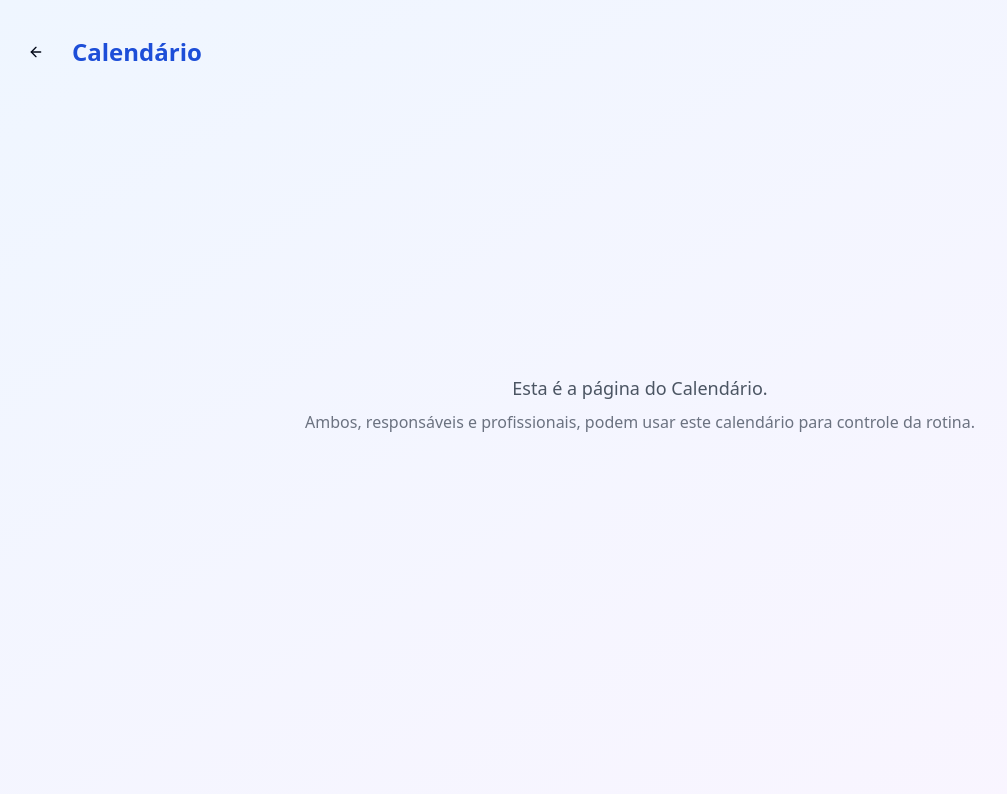
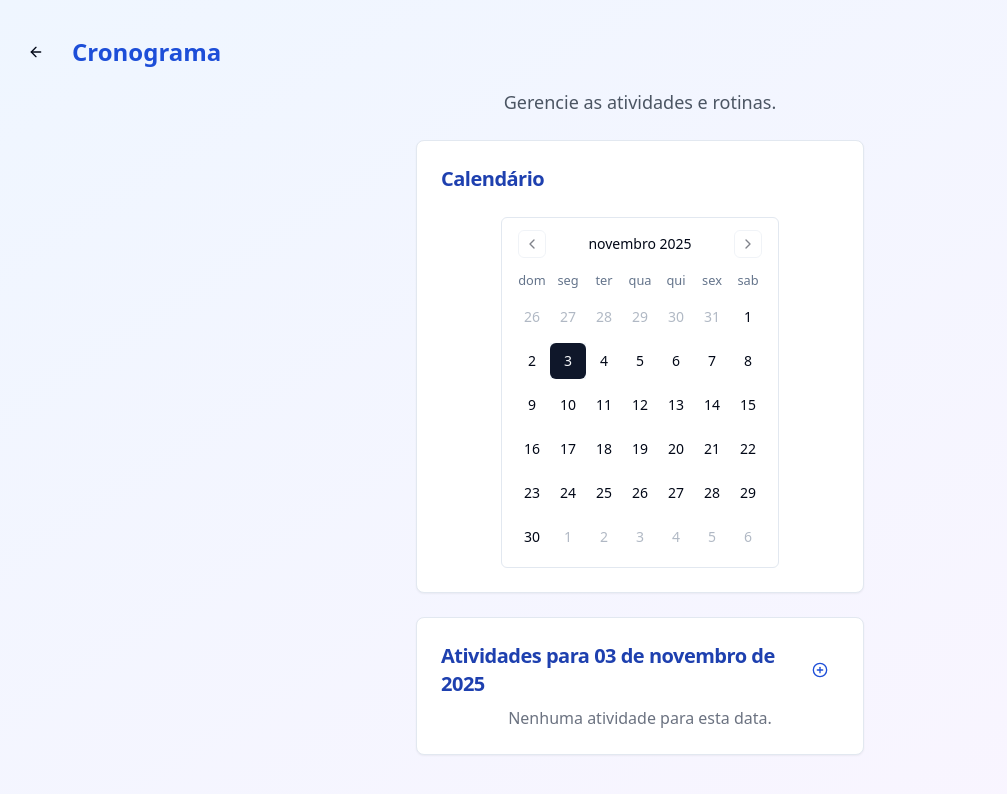
Before and after one commit to vitorferrr/App-connect-TEA, a React (Vite) app: page /calendar in a window 1280 px wide. Shown: the top 794 px of the page, without its empty margins (0-1007 px from the left). Built offline with nearby package versions, Linux system fonts and the light colour scheme.

Commit message:
[dyad] Adicionando calendário com atividades ao cronograma - wrote 1 file(s)

```diff
--- a/src/pages/CalendarPage.tsx
+++ b/src/pages/CalendarPage.tsx
@@ -1,12 +1,91 @@
 "use client";
 
-import React from "react";
+import React, { useState, useMemo } from "react";
 import { Link } from "react-router-dom";
 import { Button } from "@/components/ui/button";
-import { ArrowLeft } from "lucide-react";
+import { ArrowLeft, PlusCircle, Trash2 } from "lucide-react";
 import BottomNavBar from "@/components/BottomNavBar";
+import { Calendar } from "@/components/ui/calendar";
+import {
+  Dialog,
+  DialogContent,
+  DialogHeader,
+  DialogTitle,
+  DialogDescription,
+  DialogFooter,
+  DialogTrigger,
+} from "@/components/ui/dialog";
+import { Input } from "@/components/ui/input";
+import { Label } from "@/components/ui/label";
+import { Textarea } from "@/components/ui/textarea";
+import { Card, CardContent, CardHeader, CardTitle } from "@/components/ui/card";
+import { format } from "date-fns";
+import { ptBR } from "date-fns/locale";
+import { toast } from "sonner";
+
+interface Activity {
+  id: string;
+  title: string;
+  description: string;
+}
 
 const CalendarPage = () => {
+  const [date, setDate] = useState<Date | undefined>(new Date());
+  const [activities, setActivities] = useState<{ [key: string]: Activity[] }>({});
+  const [newActivityTitle, setNewActivityTitle] = useState("");
+  const [newActivityDescription, setNewActivityDescription] = useState("");
+  const [isDialogOpen, setIsDialogOpen] = useState(false);
+
+  const formatDateKey = (d: Date | undefined): string => {
+    return d ? format(d, "yyyy-MM-dd") : "";
+  };
+
+  const formatDisplayDate = (d: Date | undefined): string => {
+    return d ? format(d, "dd 'de' MMMM 'de' yyyy", { locale: ptBR }) : "Nenhuma data selecionada";
+  };
+
+  const selectedDateKey = useMemo(() => formatDateKey(date), [date]);
+  const activitiesForSelectedDate = useMemo(() => activities[selectedDateKey] || [], [activities, selectedDateKey]);
+
+  const handleAddActivity = () => {
+    if (!date) {
+      toast.error("Selecione uma data para adicionar uma atividade.");
+      return;
+    }
+    if (!newActivityTitle.trim()) {
+      toast.error("O título da atividade não pode ser vazio.");
+      return;
+    }
+
+    const newActivity: Activity = {
+      id: Date.now().toString(), // Simple unique ID
+      title: newActivityTitle.trim(),
+      description: newActivityDescription.trim(),
+    };
+
+    setActivities((prevActivities) => ({
+      ...prevActivities,
+      [selectedDateKey]: [...(prevActivities[selectedDateKey] || []), newActivity],
+    }));
+
+    setNewActivityTitle("");
+    setNewActivityDescription("");
+    setIsDialogOpen(false);
+    toast.success("Atividade adicionada com sucesso!");
+  };
+
+  const handleDeleteActivity = (activityId: string) => {
+    if (!date) return;
+
+    setActivities((prevActivities) => ({
+      ...prevActivities,
+      [selectedDateKey]: prevActivities[selectedDateKey].filter(
+        (activity) => activity.id !== activityId
+      ),
+    }));
+    toast.success("Atividade removida.");
+  };
+
   return (
     <div className="min-h-screen flex flex-col bg-gradient-to-br from-blue-50 to-purple-50 p-4 pb-20">
       <header className="py-4 flex items-center">
@@ -15,16 +94,108 @@ const CalendarPage = () => {
             <ArrowLeft className="h-6 w-6" />
           </Button>
         </Link>
-        <h1 className="text-2xl font-bold text-blue-700 ml-4">Calendário</h1>
+        <h1 className="text-2xl font-bold text-blue-700 ml-4">Cronograma</h1>
       </header>
 
-      <main className="flex-grow flex flex-col items-center justify-center text-center">
-        <p className="text-lg text-gray-600">
-          Esta é a página do Calendário.
+      <main className="flex-grow flex flex-col items-center w-full max-w-md mx-auto space-y-6">
+        <p className="text-lg text-gray-600 text-center">
+          Gerencie as atividades e rotinas.
         </p>
-        <p className="text-md text-gray-500 mt-2">
-          Ambos, responsáveis e profissionais, podem usar este calendário para controle da rotina.
-        </p>
+
+        <Card className="w-full">
+          <CardHeader>
+            <CardTitle className="text-xl text-blue-800">Calendário</CardTitle>
+          </CardHeader>
+          <CardContent className="flex justify-center">
+            <Calendar
+              mode="single"
+              selected={date}
+              onSelect={setDate}
+              className="rounded-md border"
+              locale={ptBR}
+            />
+          </CardContent>
+        </Card>
+
+        {date && (
+          <Card className="w-full">
+            <CardHeader className="flex flex-row items-center justify-between space-y-0 pb-2">
+              <CardTitle className="text-xl text-blue-800">
+                Atividades para {formatDisplayDate(date)}
+              </CardTitle>
+              <Dialog open={isDialogOpen} onOpenChange={setIsDialogOpen}>
+                <DialogTrigger asChild>
+                  <Button variant="ghost" size="icon" className="text-blue-700 hover:text-blue-900">
+                    <PlusCircle className="h-6 w-6" />
+                  </Button>
+                </DialogTrigger>
+                <DialogContent className="sm:max-w-[425px]">
+                  <DialogHeader>
+                    <DialogTitle>Adicionar Atividade</DialogTitle>
+                    <DialogDescription>
+                      Adicione uma nova atividade para {formatDisplayDate(date)}.
+                    </DialogDescription>
+                  </DialogHeader>
+                  <div className="grid gap-4 py-4">
+                    <div className="grid grid-cols-4 items-center gap-4">
+                      <Label htmlFor="title" className="text-right">
+                        Título
+                      </Label>
+                      <Input
+                        id="title"
+                        value={newActivityTitle}
+                        onChange={(e) => setNewActivityTitle(e.target.value)}
+                        className="col-span-3"
+                      />
+                    </div>
+                    <div className="grid grid-cols-4 items-center gap-4">
+                      <Label htmlFor="description" className="text-right">
+                        Descrição
+                      </Label>
+                      <Textarea
+                        id="description"
+                        value={newActivityDescription}
+                        onChange={(e) => setNewActivityDescription(e.target.value)}
+                        className="col-span-3"
+                      />
+                    </div>
+                  </div>
+                  <DialogFooter>
+                    <Button type="submit" onClick={handleAddActivity}>
+                      Salvar Atividade
+                    </Button>
+                  </DialogFooter>
+                </DialogContent>
+              </Dialog>
+            </CardHeader>
+            <CardContent>
+              {activitiesForSelectedDate.length > 0 ? (
+                <ul className="space-y-3">
+                  {activitiesForSelectedDate.map((activity) => (
+                    <li key={activity.id} className="flex items-center justify-between bg-gray-50 p-3 rounded-md shadow-sm">
+                      <div>
+                        <h3 className="font-semibold text-gray-800">{activity.title}</h3>
+                        {activity.description && (
+                          <p className="text-sm text-gray-600">{activity.description}</p>
+                        )}
+                      </div>
+                      <Button
+                        variant="ghost"
+                        size="icon"
+                        onClick={() => handleDeleteActivity(activity.id)}
+                        className="text-red-500 hover:text-red-700"
+                      >
+                        <Trash2 className="h-5 w-5" />
+                      </Button>
+                    </li>
+                  ))}
+                </ul>
+              ) : (
+                <p className="text-center text-gray-500">Nenhuma atividade para esta data.</p>
+              )}
+            </CardContent>
+          </Card>
+        )}
       </main>
 
       <BottomNavBar />
```
